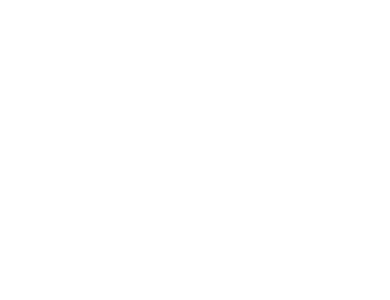
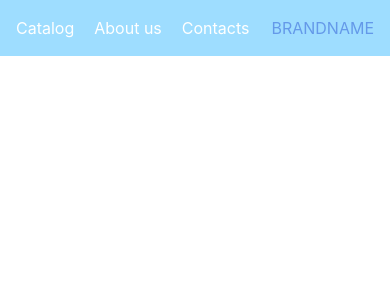
Before and after one commit to Blubito-Academy/react-for-breakfast-demos, a React (Vite) app in the folder responsive-design/: page / in a window 390 px wide. Shown: the top 300 px of the page. Built offline with nearby package versions, Linux system fonts and the light colour scheme.

Commit message:
feat: create and style a responsive navbar

```diff
--- a/responsive-design/package.json
+++ b/responsive-design/package.json
@@ -11,7 +11,8 @@
   },
   "dependencies": {
     "react": "^18.2.0",
-    "react-dom": "^18.2.0"
+    "react-dom": "^18.2.0",
+    "sass": "^1.72.0"
   },
   "devDependencies": {
     "@types/react": "^18.2.64",
--- a/responsive-design/src/App.tsx
+++ b/responsive-design/src/App.tsx
@@ -1,9 +1,10 @@
-import './App.css'
+import { Navbar } from './components/Navbar/Navbar'
 
 function App() {
 
   return (
     <>
+    <Navbar />
     </>
   )
 }
--- /dev/null
+++ b/responsive-design/src/components/Navbar/Navbar.module.scss
@@ -0,0 +1,12 @@
+.navbar {
+    background-color: var(--blue);
+    padding: 1rem 1rem;
+    display: flex;
+    gap: var(--item-gap-size);
+    flex-wrap: wrap;
+
+    .brandName {
+        color: var(--dark-blue);
+        margin-left: auto;
+    }
+}
--- /dev/null
+++ b/responsive-design/src/components/Navbar/Navbar.tsx
@@ -0,0 +1,10 @@
+import styles from "./Navbar.module.scss";
+
+export const Navbar = () => {
+    return <ul className={styles.navbar}>
+        <li>Catalog</li>
+        <li>About us</li>
+        <li>Contacts</li>
+        <li className={styles.brandName}>BRANDNAME</li>
+    </ul>
+}
--- a/responsive-design/src/index.css
+++ /dev/null
@@ -1,5 +0,0 @@
-:root {
-  font-family: Inter, system-ui, Avenir, Helvetica, Arial, sans-serif;
-  line-height: 1.5;
-  font-weight: 400;
-}
--- /dev/null
+++ b/responsive-design/src/index.scss
@@ -0,0 +1,34 @@
+:root {
+  font-family: Inter, system-ui, Avenir, Helvetica, Arial, sans-serif;
+  line-height: 1.5;
+  font-weight: 400;
+
+  --dark-blue: #6499E9;
+  --blue: #9EDDFF;
+  --cool-blue: #A6F6FF;
+  --white: white;
+
+  --item-gap-size: 1.25rem;
+}
+
+h1,
+h2,
+h3,
+p,
+body {
+  margin: 0
+}
+
+ul {
+  list-style-type: none;
+  padding: 0;
+  margin: 0;
+}
+
+>*+* {
+  margin-top: var(--item-gap-size);
+}
+
+* {
+  color: var(--white)
+}
--- a/responsive-design/src/main.tsx
+++ b/responsive-design/src/main.tsx
@@ -1,7 +1,7 @@
 import React from 'react'
 import ReactDOM from 'react-dom/client'
 import App from './App.tsx'
-import './index.css'
+import './index.scss'
 
 ReactDOM.createRoot(document.getElementById('root')!).render(
   <React.StrictMode>
```
Also changed, not shown: responsive-design/src/App.css (deleted), 1 other file (tests, documents, lock files or other folders).
